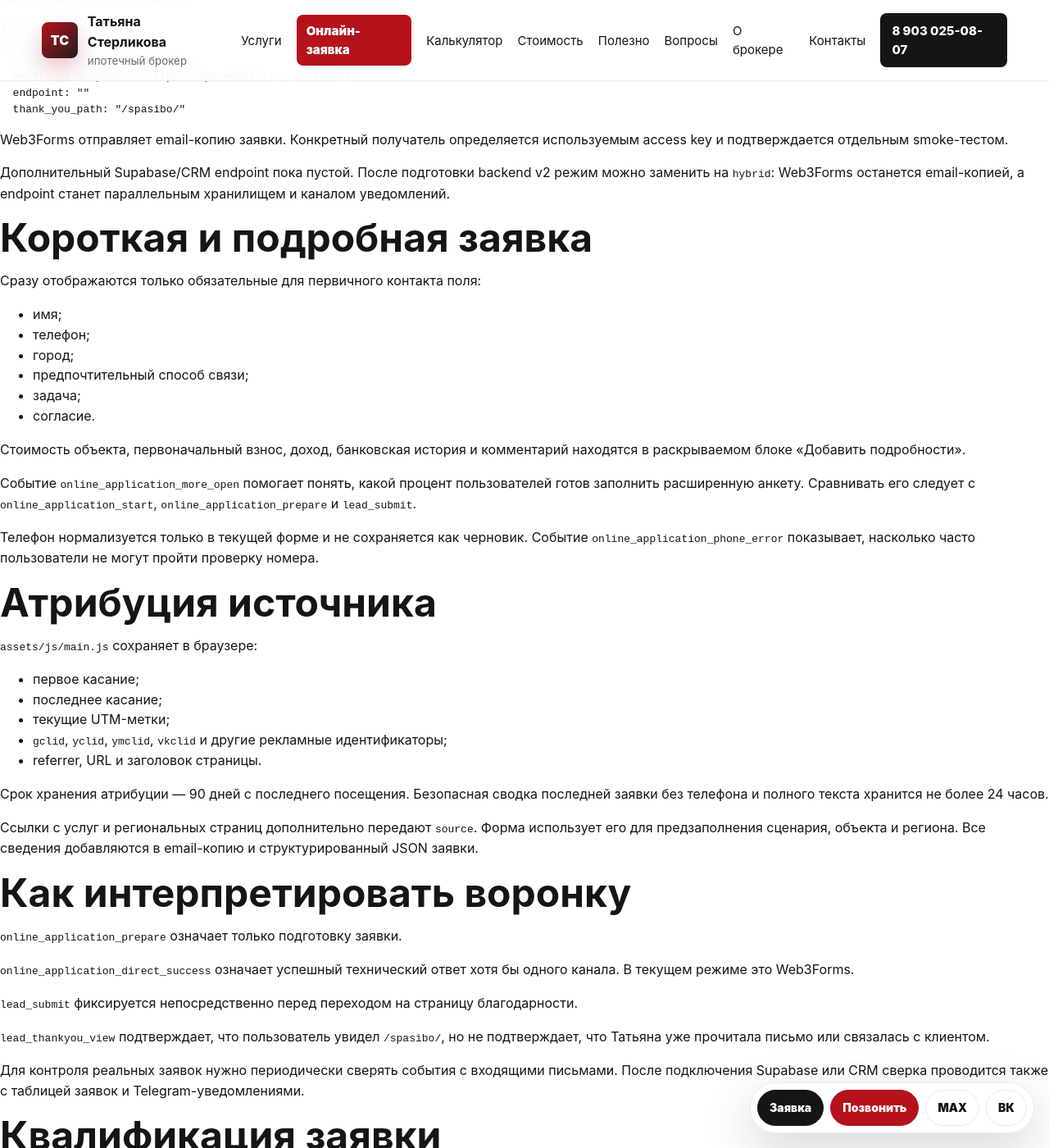
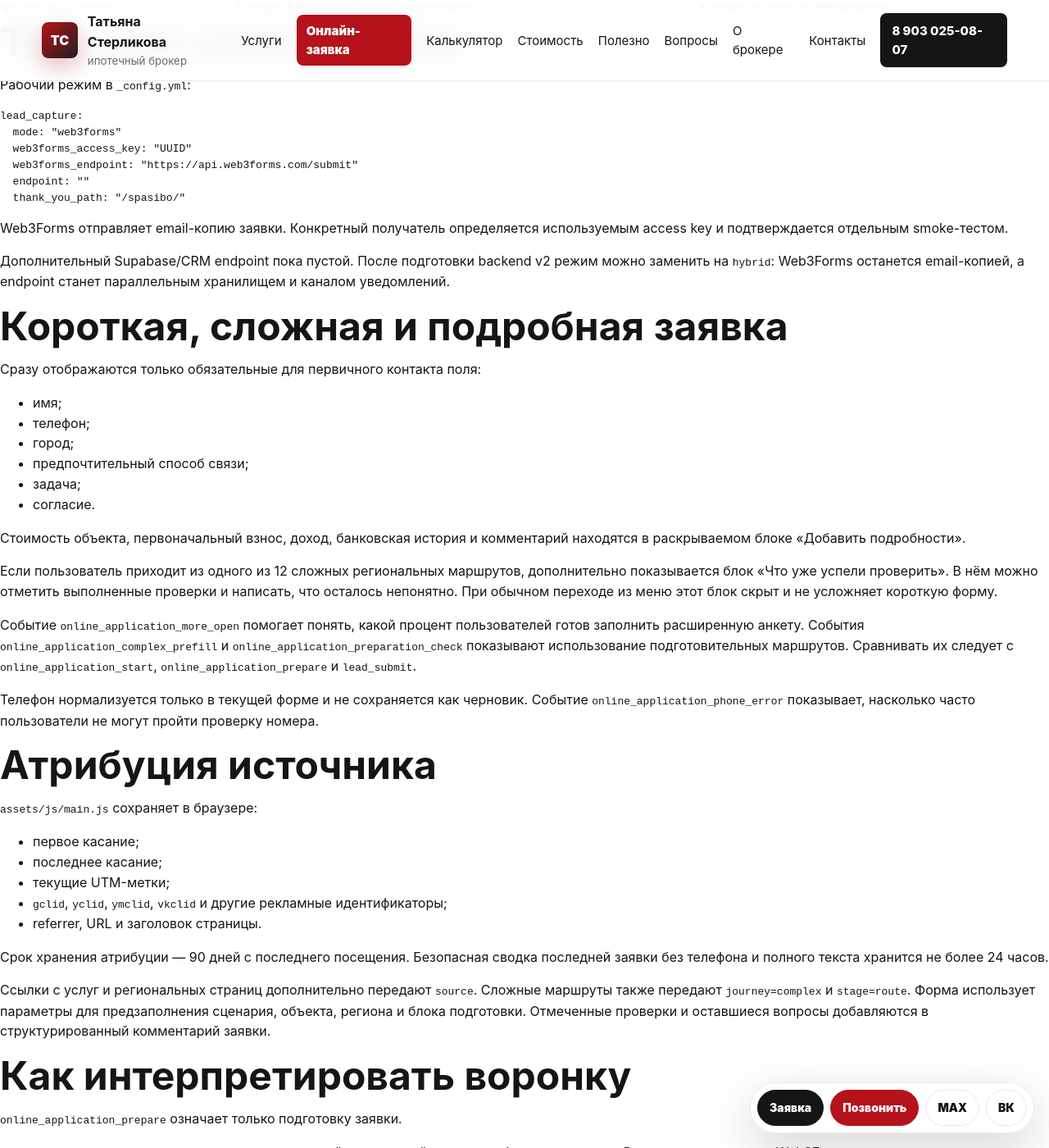
Before and after one commit to deputat36/broker, a Jekyll site: the page built from docs/analytics-events.md, in a window 1280 px wide and 1400 px high, scrolled down 1260 px. Shown: the whole window at 82% size. Built offline with Jekyll 4.4.1, drawn with Linux system fonts in a browser that asks for light colours; our own code applies the rules of GitHub Pages for plain Markdown files; some of the changed text lies outside the part shown.

Commit message:
Document complex application preparation analytics

```diff
--- a/docs/analytics-events.md
+++ b/docs/analytics-events.md
@@ -1,6 +1,6 @@
 # Карта целей аналитики
 
-Источники событий: `assets/js/main.js`, `assets/js/application-inputs.js`, `assets/js/online-application.js` и страница `/spasibo/`.
+Источники событий: `assets/js/main.js`, `assets/js/application-inputs.js`, `assets/js/application-preparation.js`, `assets/js/online-application.js` и страница `/spasibo/`.
 
 ## События для Яндекс Метрики
 
@@ -14,6 +14,8 @@
 | `calculator_input` | Первое взаимодействие с калькулятором | Первое изменение поля `data-mortgage-calc` |
 | `online_application_click` | Переход к онлайн-заявке | Любая ссылка на `/online-zayavka/` |
 | `online_application_prefill` | Определён источник и выполнено предзаполнение | Параметр `source` или внутренний referrer |
+| `online_application_complex_prefill` | Распознан сложный региональный маршрут и показан блок подготовки | Параметры `journey=complex` и `stage=route` |
+| `online_application_preparation_check` | Пользователь впервые отметил выполненную проверку | Блок «Что уже успели проверить» |
 | `online_application_start` | Пользователь начал заполнять форму | Первое изменение поля |
 | `online_application_more_open` | Пользователь раскрыл дополнительные финансовые поля | Блок «Добавить подробности» |
 | `online_application_phone_error` | Указан неполный или некорректный российский номер | Проверка короткой формы перед подготовкой |
@@ -49,7 +51,7 @@
 
 Дополнительный Supabase/CRM endpoint пока пустой. После подготовки backend v2 режим можно заменить на `hybrid`: Web3Forms останется email-копией, а endpoint станет параллельным хранилищем и каналом уведомлений.
 
-## Короткая и подробная заявка
+## Короткая, сложная и подробная заявка
 
 Сразу отображаются только обязательные для первичного контакта поля:
 
@@ -62,7 +64,9 @@
 
 Стоимость объекта, первоначальный взнос, доход, банковская история и комментарий находятся в раскрываемом блоке «Добавить подробности».
 
-Событие `online_application_more_open` помогает понять, какой процент пользователей готов заполнить расширенную анкету. Сравнивать его следует с `online_application_start`, `online_application_prepare` и `lead_submit`.
+Если пользователь приходит из одного из 12 сложных региональных маршрутов, дополнительно показывается блок «Что уже успели проверить». В нём можно отметить выполненные проверки и написать, что осталось непонятно. При обычном переходе из меню этот блок скрыт и не усложняет короткую форму.
+
+Событие `online_application_more_open` помогает понять, какой процент пользователей готов заполнить расширенную анкету. События `online_application_complex_prefill` и `online_application_preparation_check` показывают использование подготовительных маршрутов. Сравнивать их следует с `online_application_start`, `online_application_prepare` и `lead_submit`.
 
 Телефон нормализуется только в текущей форме и не сохраняется как черновик. Событие `online_application_phone_error` показывает, насколько часто пользователи не могут пройти проверку номера.
 
@@ -78,7 +82,7 @@
 
 Срок хранения атрибуции — 90 дней с последнего посещения. Безопасная сводка последней заявки без телефона и полного текста хранится не более 24 часов.
 
-Ссылки с услуг и региональных страниц дополнительно передают `source`. Форма использует его для предзаполнения сценария, объекта и региона. Все сведения добавляются в email-копию и структурированный JSON заявки.
+Ссылки с услуг и региональных страниц дополнительно передают `source`. Сложные маршруты также передают `journey=complex` и `stage=route`. Форма использует параметры для предзаполнения сценария, объекта, региона и блока подготовки. Отмеченные проверки и оставшиеся вопросы добавляются в структурированный комментарий заявки.
 
 ## Как интерпретировать воронку
 
@@ -101,6 +105,8 @@
 - `cold` — требуется уточнение данных.
 
 Короткая заявка закономерно чаще получает статус `cold` или `warm`. Это не снижает ценность обращения: статус используется только для порядка обработки и не является оценкой вероятности банковского одобрения.
+
+Отметки подготовки сами по себе не повышают вероятность одобрения и не заменяют проверку брокером. Они нужны только для понимания, с какого этапа начинать разговор.
 
 ## Резервные способы
 
@@ -127,10 +133,12 @@
 
 1. Отправить короткую тестовую заявку без раскрытия дополнительных полей.
 2. Повторить тест с блоком «Добавить подробности».
-3. Проверить форматирование номера, ввод через `8` и `+7`, а также ошибку неполного номера.
-4. Убедиться, что письмо поступило получателю Web3Forms.
-5. Проверить тему, номер заявки, телефон, сценарий и источник.
-6. Проверить переход на `/spasibo/`.
-7. Убедиться, что телефон не хранится в `sterlikovaMortgageLastLead`.
-8. Проверить fallback при искусственной ошибке Web3Forms.
-9. После подключения Метрики проверить `online_application_more_open`, `online_application_phone_error`, `lead_submit` и `lead_thankyou_view`.
+3. Открыть форму из сложного регионального маршрута и проверить сценарные отметки.
+4. Убедиться, что в готовом тексте есть этап, выполненные проверки и оставшиеся вопросы.
+5. Проверить форматирование номера, ввод через `8` и `+7`, а также ошибку неполного номера.
+6. Убедиться, что письмо поступило получателю Web3Forms.
+7. Проверить тему, номер заявки, телефон, сценарий и источник.
+8. Проверить переход на `/spasibo/`.
+9. Убедиться, что телефон не хранится в `sterlikovaMortgageLastLead`.
+10. Проверить fallback при искусственной ошибке Web3Forms.
+11. После подключения Метрики проверить новые события подготовки, `lead_submit` и `lead_thankyou_view`.
```
